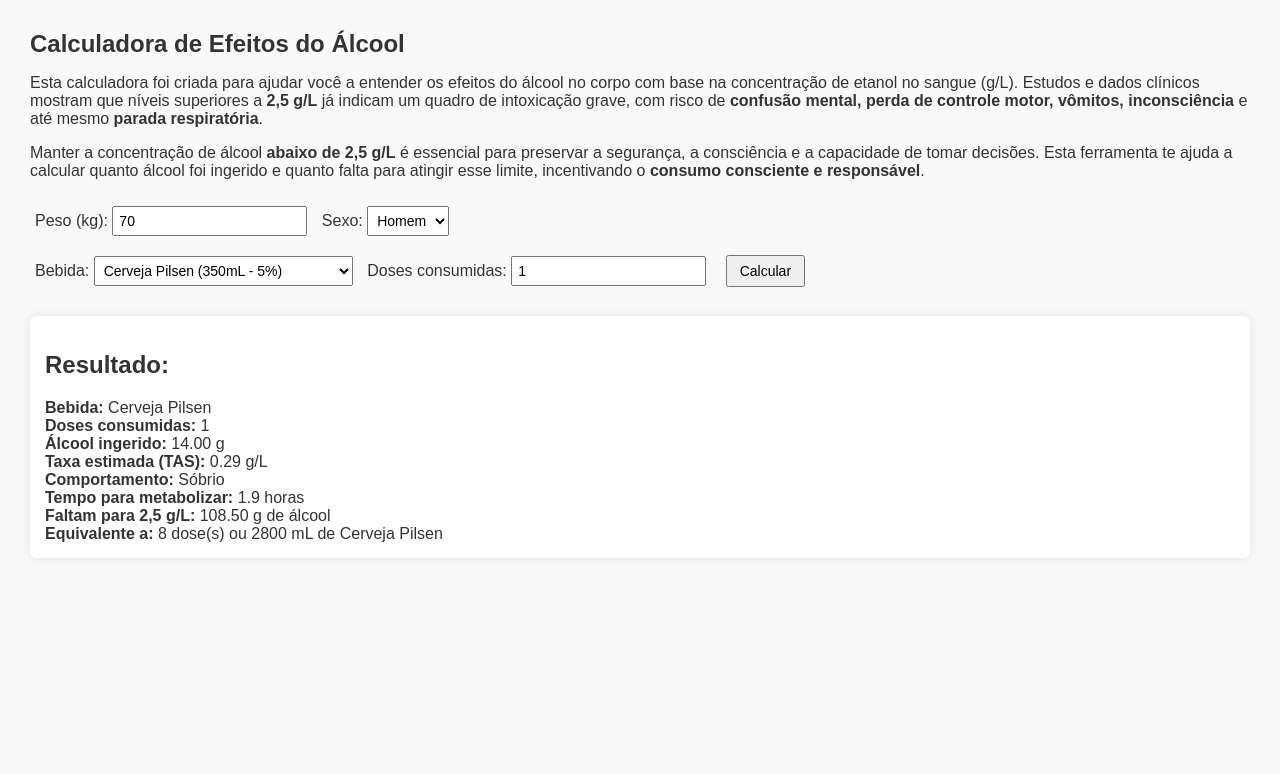
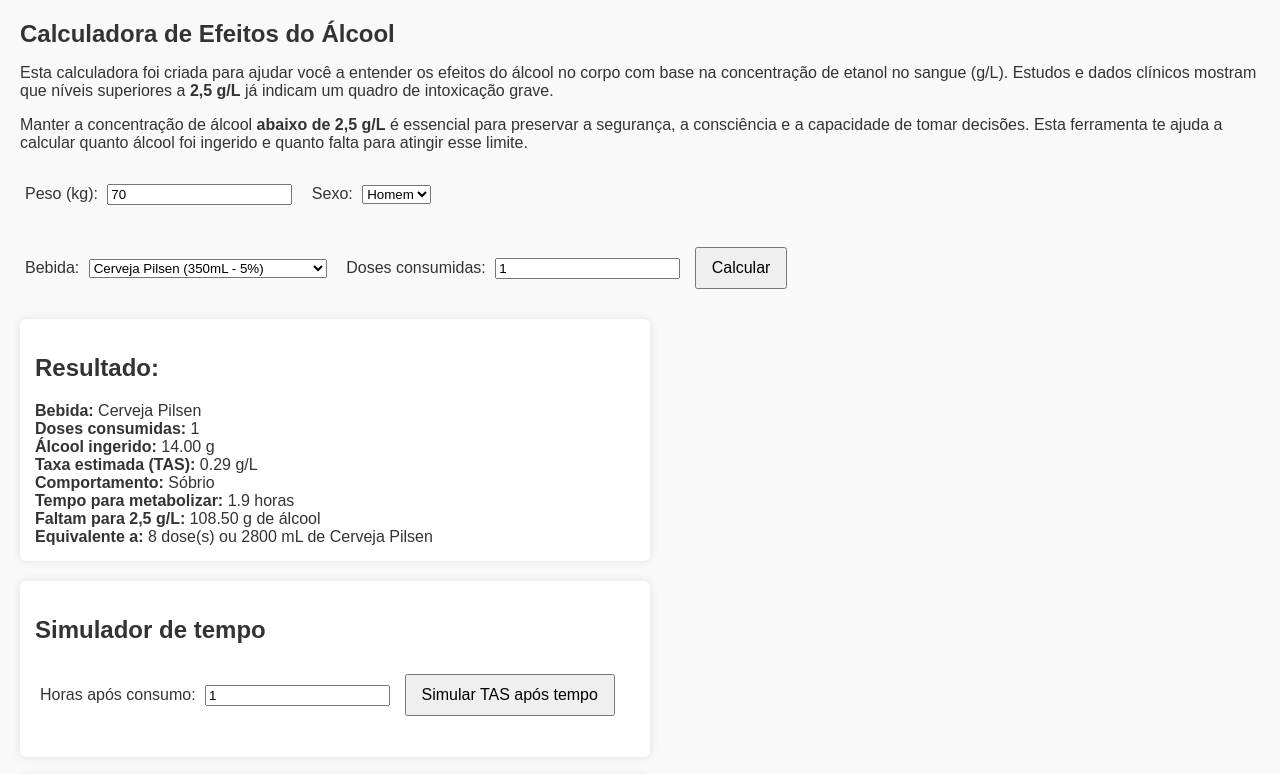
Before and after one commit to Barboss4/Alcool, a plain HTML site: page index.html in a window 1280 px wide. Both pictures are taken after a click on the button "Calcular". Shown: the top 774 px of the page. Drawn offline with Linux system fonts and the light colour scheme.

Commit message:
Update index.html

```diff
--- a/index.html
+++ b/index.html
@@ -1,68 +1,72 @@
+
 <!DOCTYPE html>
 <html lang="pt-BR">
 <head>
   <meta charset="UTF-8">
   <title>Calculadora de Álcool no Sangue</title>
+  <meta name="viewport" content="width=device-width, initial-scale=1.0">
   <style>
     body {
       font-family: Arial, sans-serif;
-      margin: 30px;
+      margin: 20px;
       background-color: #f9f9f9;
       color: #333;
     }
     h1 {
       font-size: 24px;
-      margin-bottom: 10px;
     }
-    label {
-      display: inline-block;
-      margin: 10px 5px;
-    }
-    select, input[type="number"] {
-      padding: 5px;
-      font-size: 14px;
+    label, select, input {
+      margin: 8px 5px;
+      display: block;
+      width: 100%;
+      max-width: 400px;
     }
     button {
-      padding: 6px 12px;
-      font-size: 14px;
-      margin-left: 10px;
+      padding: 10px 15px;
+      font-size: 16px;
+      margin: 10px 0;
       cursor: pointer;
+      width: 100%;
+      max-width: 400px;
     }
-    #resultado {
+    #resultado, #simulacao, #seguro {
       background: #fff;
       padding: 15px;
       border-radius: 6px;
       margin-top: 20px;
       box-shadow: 0 0 10px rgba(0,0,0,0.1);
+      max-width: 600px;
+    }
+    @media (min-width: 600px) {
+      label, select, input, button {
+        display: inline-block;
+        width: auto;
+      }
     }
   </style>
 </head>
 <body>
   <h1>Calculadora de Efeitos do Álcool</h1>
+
   <p>
     Esta calculadora foi criada para ajudar você a entender os efeitos do álcool no corpo
     com base na concentração de etanol no sangue (g/L). Estudos e dados clínicos mostram que
-        níveis superiores a <strong>2,5 g/L</strong> já indicam um quadro de intoxicação grave,
-        com risco de <strong>confusão mental, perda de controle motor, vômitos, inconsciência</strong>
-        e até mesmo <strong>parada respiratória</strong>.
+    níveis superiores a <strong>2,5 g/L</strong> já indicam um quadro de intoxicação grave.
   </p>
   <p>
     Manter a concentração de álcool <strong>abaixo de 2,5 g/L</strong> é essencial para preservar a
     segurança, a consciência e a capacidade de tomar decisões. Esta ferramenta te ajuda a calcular
-        quanto álcool foi ingerido e quanto falta para atingir esse limite, incentivando o
-        <strong>consumo consciente e responsável</strong>.
+    quanto álcool foi ingerido e quanto falta para atingir esse limite.
   </p>
 
   <label>Peso (kg): <input type="number" id="peso" value="70" min="1"></label>
-
   <label>Sexo:
     <select id="sexo">
       <option value="0.7">Homem</option>
       <option value="0.6">Mulher</option>
     </select>
   </label>
-  <br>
-
+  <p></p>
   <label>Bebida:
     <select id="bebida">
       <option value="Cerveja Pilsen,350,5">Cerveja Pilsen (350mL - 5%)</option>
@@ -96,24 +100,44 @@
       <option value="Energético com álcool,269,7">Energético com álcool (269mL - 7%)</option>
     </select>
   </label>
-
   <label>Doses consumidas: <input type="number" id="doses" value="1" min="1"></label>
   <button onclick="calcular()">Calcular</button>
 
   <div id="resultado"></div>
 
+  <div id="simulacao">
+    <h2>Simulador de tempo</h2>
+    <label>Horas após consumo: <input type="number" id="horas" value="1" min="0"></label>
+    <button onclick="simular()">Simular TAS após tempo</button>
+    <p id="resultadoTempo"></p>
+  </div>
+
+  <div id="seguro">
+    <h2>Plano de Consumo Seguro</h2>
+    <label>Deseja manter-se abaixo de: <input type="number" id="limite" value="2.0" step="0.1"> g/L</label>
+    <button onclick="calcularSeguro()">Ver doses seguras</button>
+    <p id="resultadoSeguro"></p>
+  </div>
+
   <script>
+    let gramasGlobal = 0;
+    let bebidaAtual = "";
+    let volumeAtual = 0;
+    let teorAtual = 0;
+    let pesoGlobal = 70;
+    let rGlobal = 0.7;
+
     function calcular() {
-      const peso = parseFloat(document.getElementById('peso').value);
-      const r = parseFloat(document.getElementById('sexo').value);
-      const bebidaSelect = document.getElementById('bebida').value.split(',');
-      const nome = bebidaSelect[0];
-      const volume = parseFloat(bebidaSelect[1]);
-      const teor = parseFloat(bebidaSelect[2]);
+      pesoGlobal = parseFloat(document.getElementById('peso').value);
+      rGlobal = parseFloat(document.getElementById('sexo').value);
+      const bebidaData = document.getElementById('bebida').value.split(',');
+      bebidaAtual = bebidaData[0];
+      volumeAtual = parseFloat(bebidaData[1]);
+      teorAtual = parseFloat(bebidaData[2]);
       const doses = parseInt(document.getElementById('doses').value);
 
-      const gramas = volume * (teor / 100) * 0.8 * doses;
-      const TAS = gramas / (peso * r);
+      gramasGlobal = volumeAtual * (teorAtual / 100) * 0.8 * doses;
+      const TAS = gramasGlobal / (pesoGlobal * rGlobal);
       const tempoHoras = (TAS / 0.15).toFixed(1);
 
       let comportamento = '';
@@ -125,24 +149,43 @@
       else if (TAS <= 5.0) comportamento = 'Coma';
       else comportamento = 'Morte';
 
-      // Quanto falta para atingir 2,5 g/L
       const objetivo = 2.5;
-      const gramasFaltando = Math.max(0, (objetivo - TAS) * peso * r);
-      const gramasPorDose = volume * (teor / 100) * 0.8;
+      const gramasFaltando = Math.max(0, (objetivo - TAS) * pesoGlobal * rGlobal);
+      const gramasPorDose = volumeAtual * (teorAtual / 100) * 0.8;
       const dosesFaltando = gramasPorDose > 0 ? Math.ceil(gramasFaltando / gramasPorDose) : 0;
-      const mlFaltando = dosesFaltando * volume;
+      const mlFaltando = dosesFaltando * volumeAtual;
 
       document.getElementById('resultado').innerHTML = `
         <h2>Resultado:</h2>
-        <strong>Bebida:</strong> ${nome}<br>
+        <strong>Bebida:</strong> ${bebidaAtual}<br>
         <strong>Doses consumidas:</strong> ${doses}<br>
-        <strong>Álcool ingerido:</strong> ${gramas.toFixed(2)} g<br>
+        <strong>Álcool ingerido:</strong> ${gramasGlobal.toFixed(2)} g<br>
         <strong>Taxa estimada (TAS):</strong> ${TAS.toFixed(2)} g/L<br>
         <strong>Comportamento:</strong> ${comportamento}<br>
         <strong>Tempo para metabolizar:</strong> ${tempoHoras} horas<br>
         <strong>Faltam para 2,5 g/L:</strong> ${gramasFaltando.toFixed(2)} g de álcool<br>
-        <strong>Equivalente a:</strong> ${dosesFaltando} dose(s) ou ${mlFaltando} mL de ${nome}
+        <strong>Equivalente a:</strong> ${dosesFaltando} dose(s) ou ${mlFaltando} mL de ${bebidaAtual}
       `;
+    }
+
+    function simular() {
+      const horas = parseFloat(document.getElementById('horas').value);
+      const TAS_inicial = gramasGlobal / (pesoGlobal * rGlobal);
+      const TAS_final = Math.max(0, TAS_inicial - (0.15 * horas));
+      document.getElementById('resultadoTempo').innerText =
+        `Após ${horas} hora(s), sua estimativa de TAS será de ${TAS_final.toFixed(2)} g/L.`;
+    }
+
+    function calcularSeguro() {
+      const limite = parseFloat(document.getElementById('limite').value);
+      const maxGramas = limite * pesoGlobal * rGlobal;
+      const gramasPorDose = volumeAtual * (teorAtual / 100) * 0.8;
+      const maxDoses = Math.floor(maxGramas / gramasPorDose);
+      const maxMl = maxDoses * volumeAtual;
+
+      document.getElementById('resultadoSeguro').innerHTML =
+        `Para manter-se abaixo de ${limite.toFixed(2)} g/L, você pode consumir até:<br>
+         <strong>${maxDoses} dose(s)</strong> ou <strong>${maxMl} mL</strong> de ${bebidaAtual}`;
     }
   </script>
 </body>
```
Lines whose indentation alone changed are shown as unchanged.
